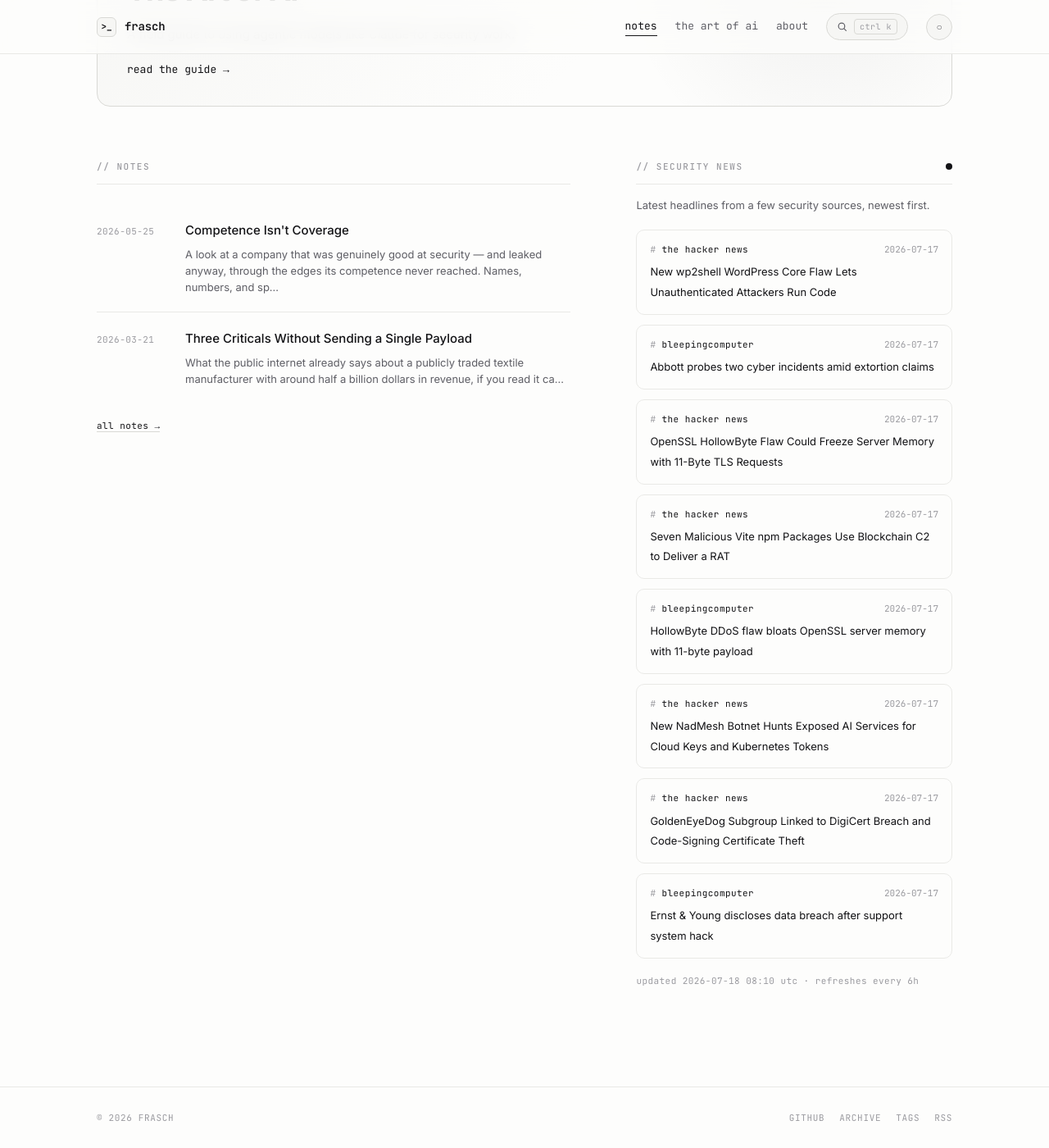
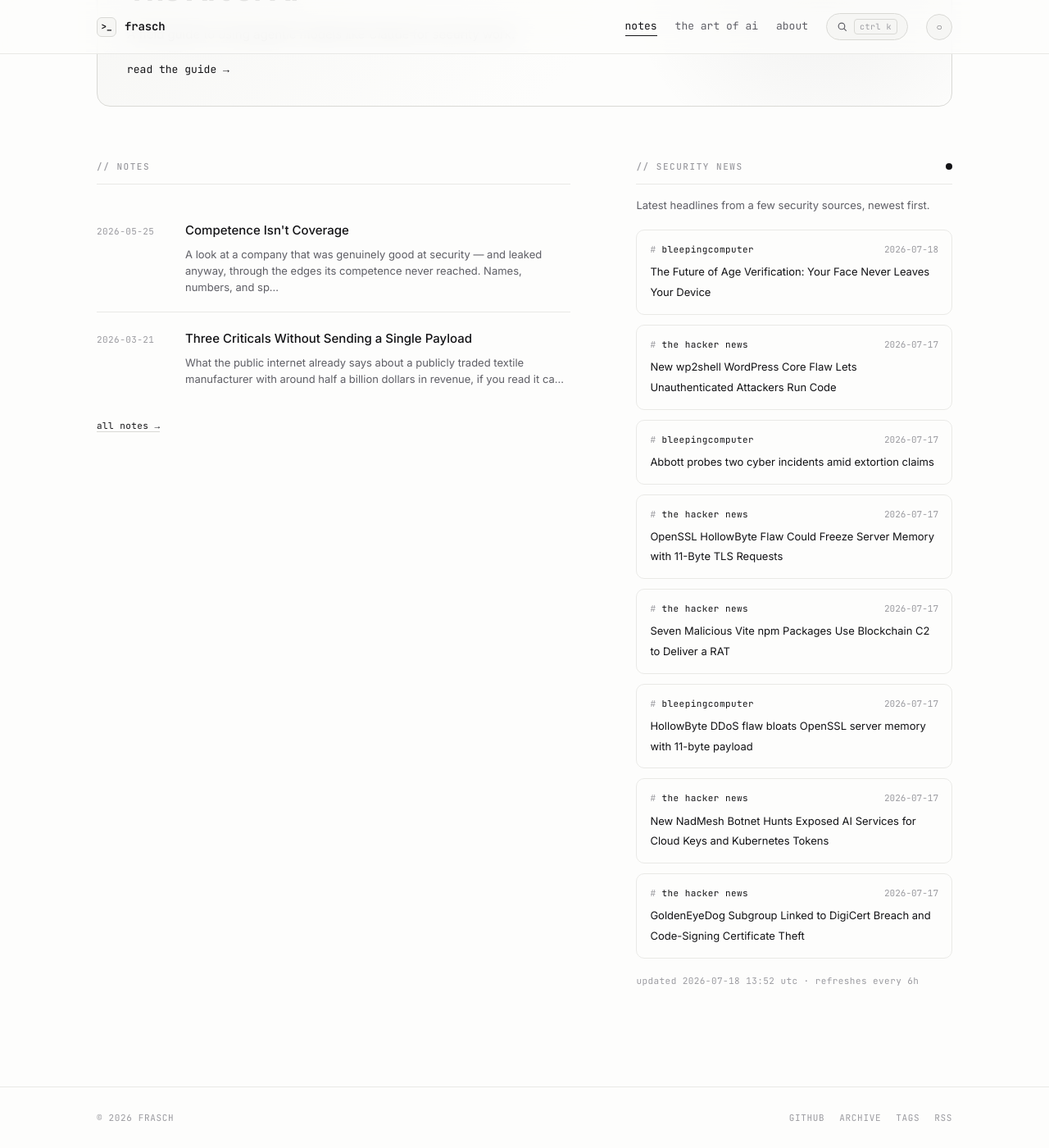
Before and after one commit to whoisfrasch/frasch, a Jekyll site: the page built from index.html, in a window 1280 px wide and 1400 px high, scrolled down 590 px. Shown: the whole window at 82% size. Built offline with Jekyll 4.4.1, drawn with Linux system fonts in a browser that asks for light colours.

Commit message:
Refresh security news feed

```diff
--- a/_data/news.json
+++ b/_data/news.json
@@ -1,6 +1,12 @@
 {
-  "updated": "2026-07-18T08:10:30Z",
+  "updated": "2026-07-18T13:52:10Z",
   "items": [
+    {
+      "source": "bleepingcomputer",
+      "title": "The Future of Age Verification: Your Face Never Leaves Your Device",
+      "link": "https://www.bleepingcomputer.com/news/security/the-future-of-age-verification-your-face-never-leaves-your-device/",
+      "date": "2026-07-18T13:15:24Z"
+    },
     {
       "source": "the hacker news",
       "title": "New wp2shell WordPress Core Flaw Lets Unauthenticated Attackers Run Code",
@@ -42,12 +48,6 @@
       "title": "GoldenEyeDog Subgroup Linked to DigiCert Breach and Code-Signing Certificate Theft",
       "link": "https://thehackernews.com/2026/07/goldeneyedog-subgroup-linked-to.html",
       "date": "2026-07-17T16:39:16Z"
-    },
-    {
-      "source": "bleepingcomputer",
-      "title": "Ernst & Young discloses data breach after support system hack",
-      "link": "https://www.bleepingcomputer.com/news/security/ernst-and-young-discloses-data-breach-after-support-system-hack/",
-      "date": "2026-07-17T14:55:28Z"
     }
   ]
 }
```
